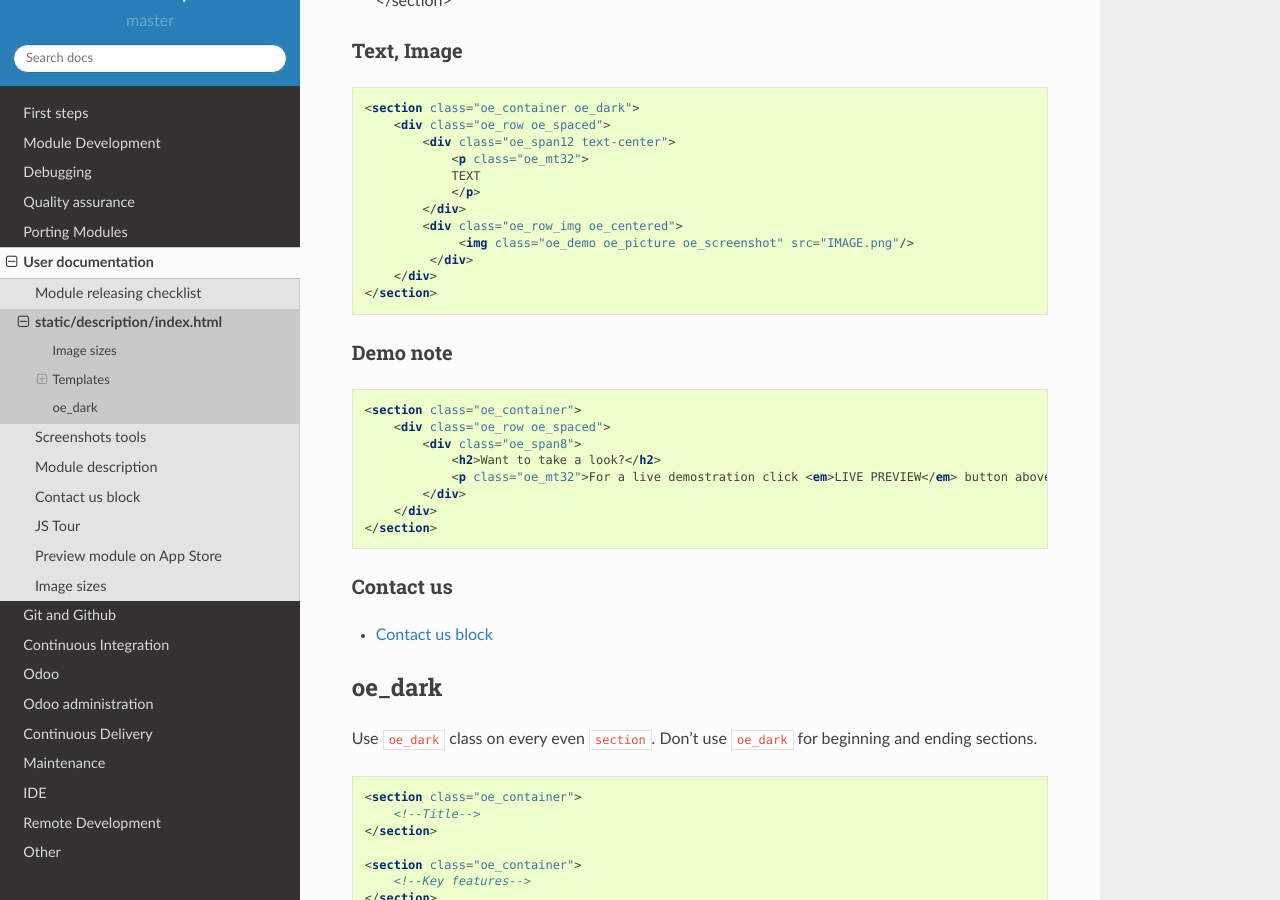
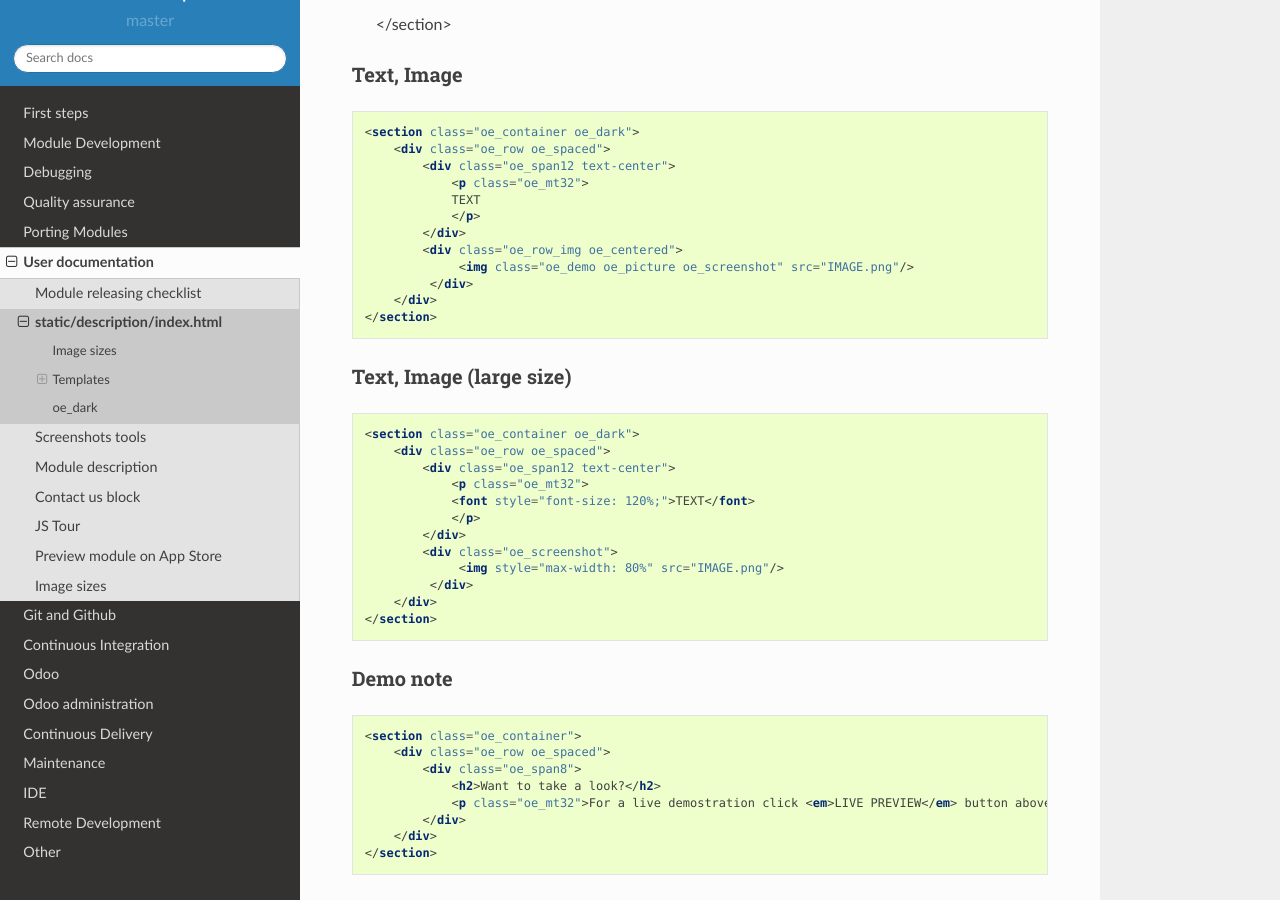
Before and after one commit to itpp-labs/odoo-development, a Sphinx documentation site: the page built from docs/description/index.html.rst, in a window 1280 px wide and 900 px high, scrolled down 3438 px. Built offline with Sphinx 7.4.7 and the Read the Docs theme 2.0.0, drawn with Linux system fonts in a browser that asks for light colours; some of the changed text lies outside the part shown.

Commit message:
[DOC] new section Text,Image (large size)

```diff
--- a/docs/description/index.html.rst
+++ b/docs/description/index.html.rst
@@ -182,6 +182,24 @@ Text, Image
         </div>
     </section>
 
+Text, Image (large size)
+------------------------
+
+.. code-block:: html
+
+    <section class="oe_container oe_dark">
+        <div class="oe_row oe_spaced">
+            <div class="oe_span12 text-center">
+                <p class="oe_mt32">
+                <font style="font-size: 120%;">TEXT</font>
+                </p>
+            </div>
+            <div class="oe_screenshot">
+                 <img style="max-width: 80%" src="IMAGE.png"/>
+             </div>
+        </div>
+    </section>
+
 Demo note
 ---------
 
```
